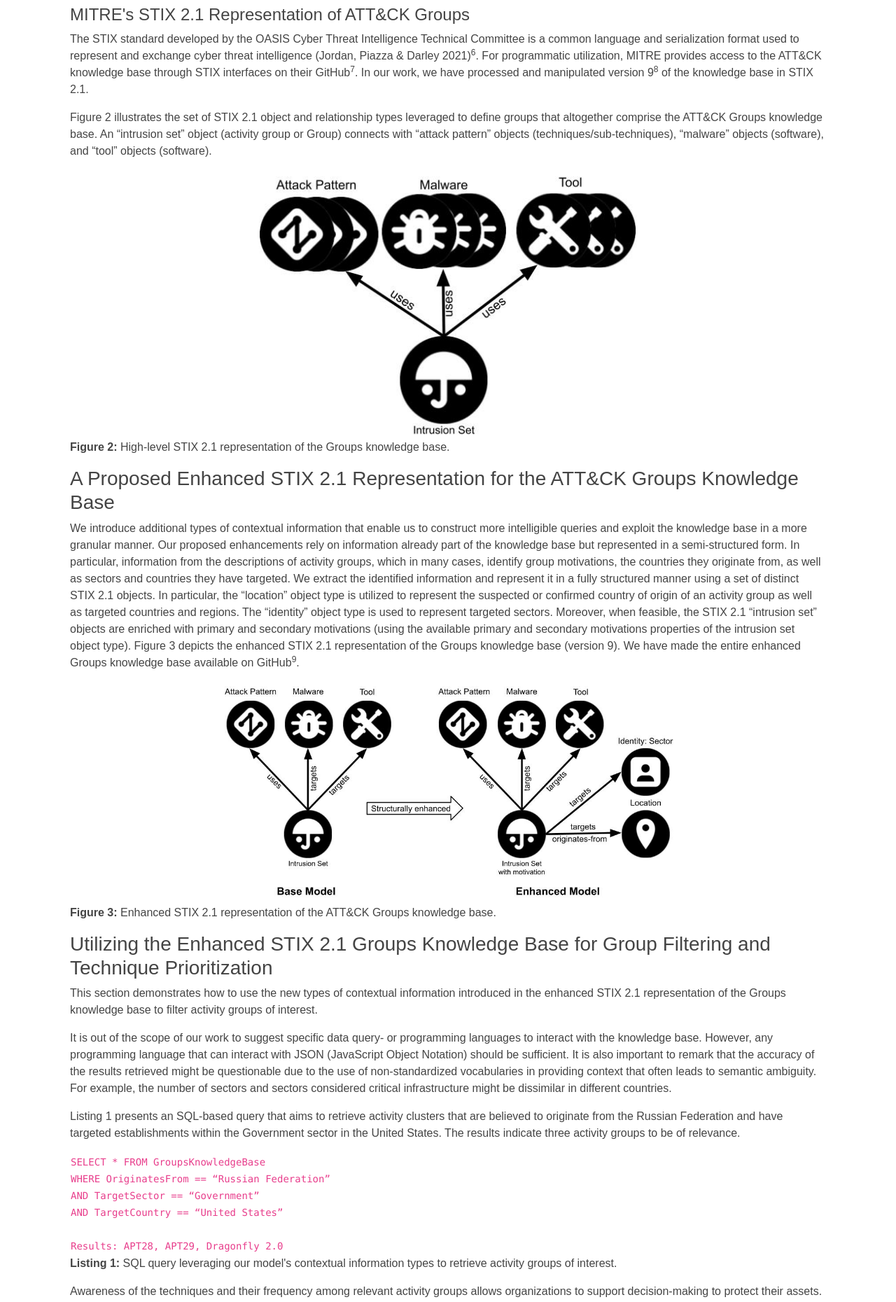
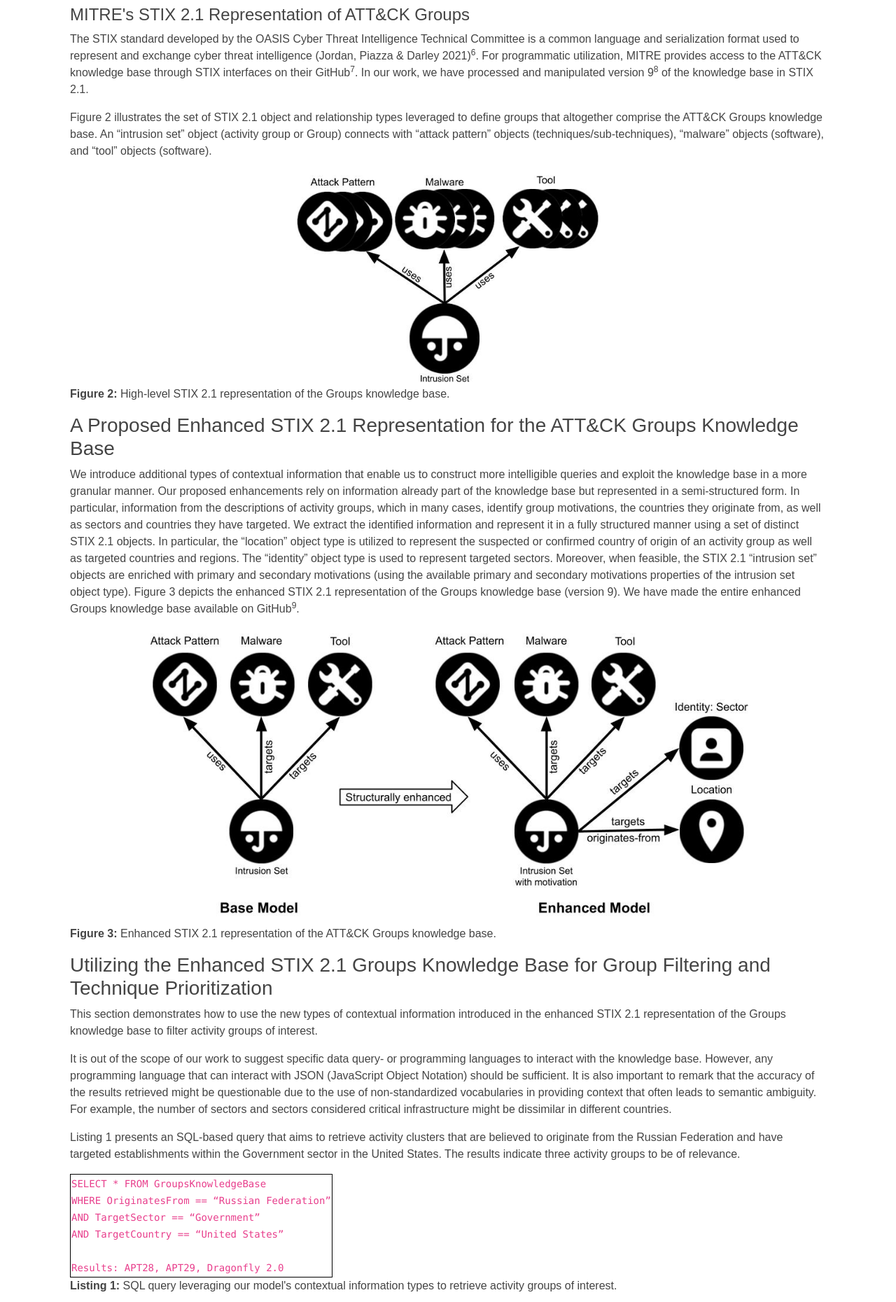
Before and after one commit to mateusdz/jcopweb, a Jekyll site: the page built from content/blogposts/blogpost2.html, in a window 1280 px wide. Shown: the part 1369-3229 px from the top of the page at 70% size. Built offline with Jekyll 4.4.1, drawn with Linux system fonts in a browser that asks for light colours.

Commit message:
Adjucting images

```diff
--- a/content/blogposts/blogpost2.html
+++ b/content/blogposts/blogpost2.html
@@ -84,7 +84,7 @@
           connects with “attack pattern” objects (techniques/sub-techniques),
           “malware” objects (software), and “tool” objects (software).
         </p>
-        <div style="text-align: center; width: 50%; margin-left:auto; margin-right: auto;">
+        <div style="text-align: center; width: 40%; margin-left:auto; margin-right: auto;">
           <img
             src="{{ site.baseurl }}/assets/img/Activity_Group-basic.jpg"
             alt="High-level STIX 2.1 representation of the Groups knowledge base."
@@ -120,7 +120,7 @@
           base (version 9). We have made the entire enhanced Groups knowledge
           base available on GitHub<sup>9</sup>.
         </p>
-        <div style="text-align: center; width: 60%; margin-left:auto; margin-right: auto;">
+        <div style="text-align: center; width: 80%; margin-left:auto; margin-right: auto;">
           <img
             src="{{ site.baseurl }}/assets/img/Enhancing_ATTCK_Groups.jpg"
             alt="Enhanced STIX 2.1 representation of the ATT&CK Groups knowledge base."
@@ -159,7 +159,7 @@
         </p>
         <table>
           <tr>
-            <td>
+            <td style="border: 1px solid black; color: darkgray">
               <code>
                 SELECT * FROM GroupsKnowledgeBase <br/>
                 WHERE OriginatesFrom == “Russian Federation” <br/>
```
